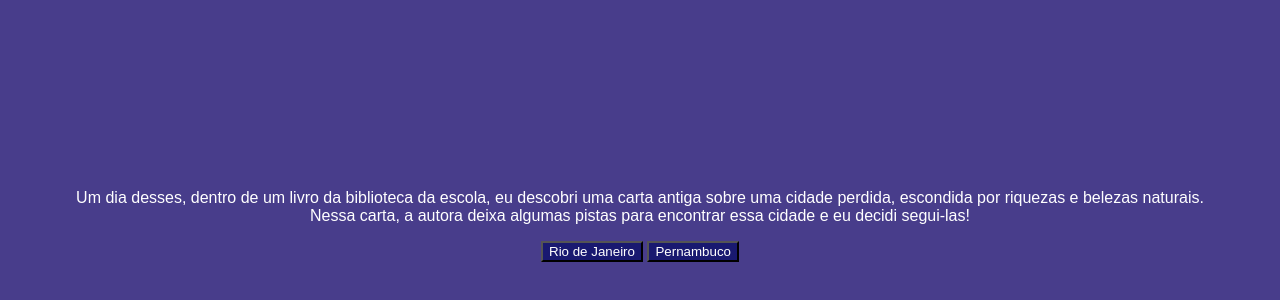
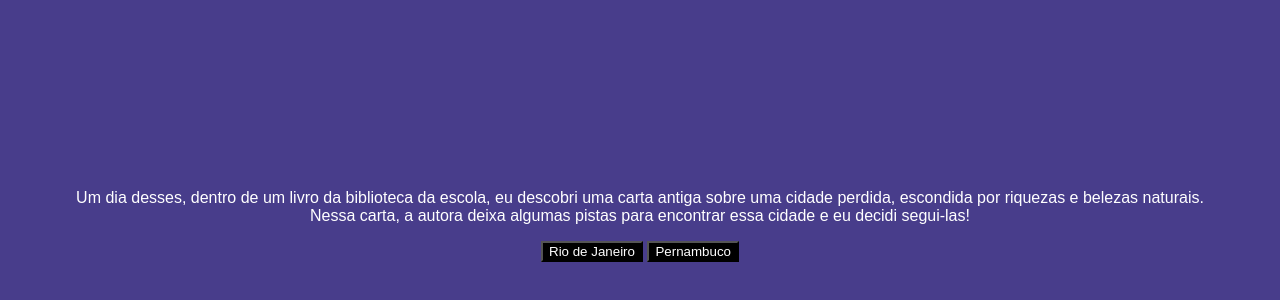
Before and after one commit to JoshyLiony/Jos-Luiz-Cologneze-dos-Santos-3C, a plain HTML site: page index.html in a window 1280 px wide. Shown: the part 142-442 px from the top of the page. Drawn offline with Linux system fonts and the light colour scheme; a web font is replaced by a local one.

Commit message:
Update style.css

```diff
--- a/style.css
+++ b/style.css
@@ -10,7 +10,7 @@ body {
 }
 
 button {
-    background-color: #191970;
+    background-color: #000000;
     color: white;
     font-family: "Bai Jamjuree", sans-serif;
 }
```
